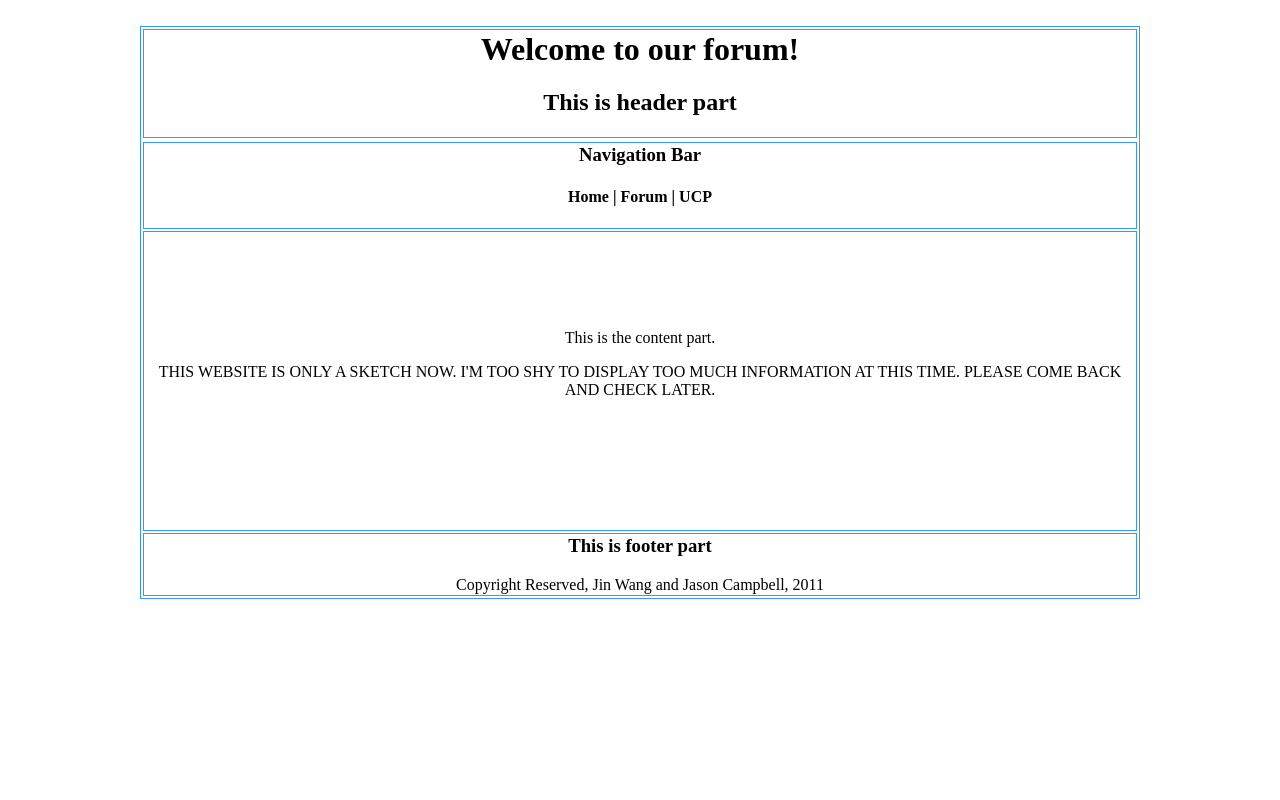
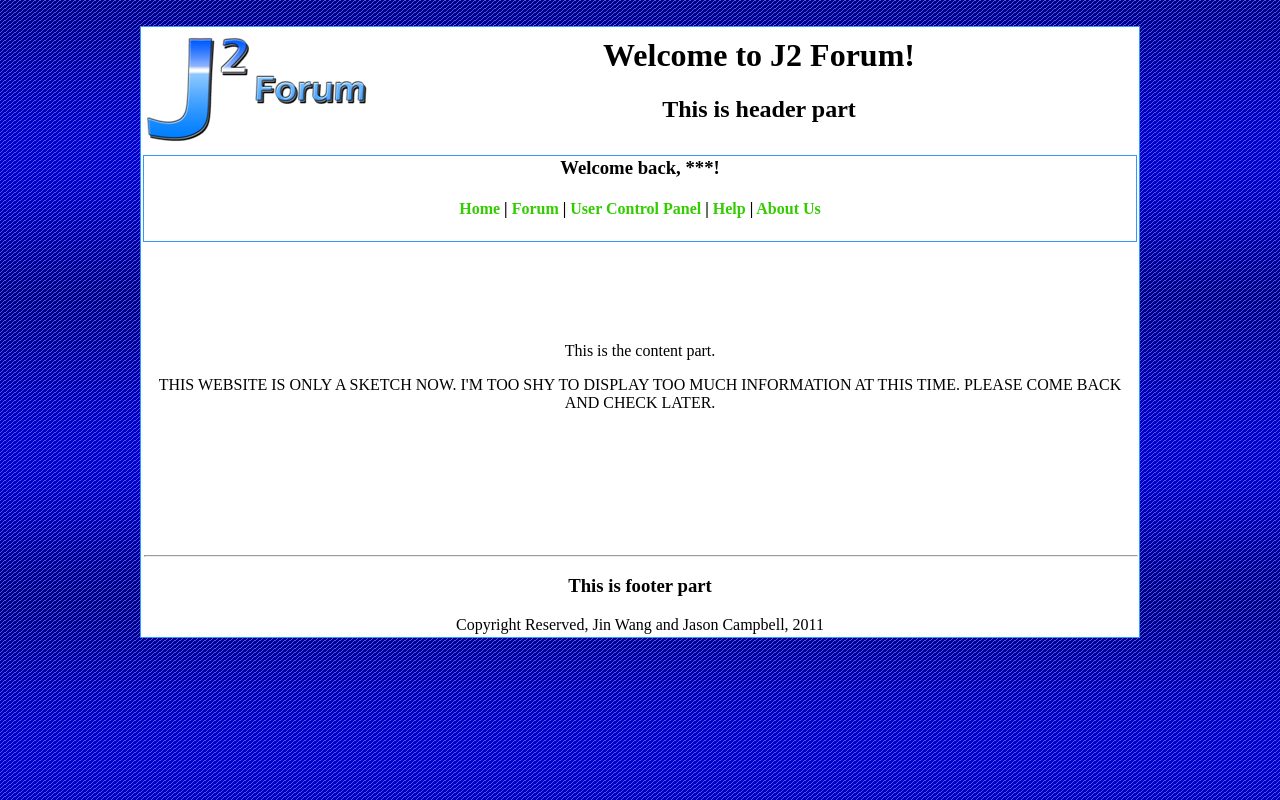
Before and after one commit to yokeholy/jin-jason-forum, a PHP site: page /index.php in a window 1280 px wide. Run offline with PHP 8.4, Linux system fonts and the light colour scheme.

Commit message:
New background and LOGO added. Jin

```diff
--- a/css/styles.css
+++ b/css/styles.css
@@ -1,2 +1,17 @@
 
-.main_container { border: 1px solid #39F; }
+body { background-image: url(/images/background.png); }
+
+img {border: none}
+
+.main_container
+{
+	border: 1px solid #39F;
+	background-color:#FFF
+}
+
+a {
+	text-decoration: none;
+	color: #3C0;
+}
+
+a:hover { color:#39F }
--- a/footer.php
+++ b/footer.php
@@ -1,6 +1,7 @@
 </td>
 <tr>
-<td align="center" class="main_container">
+<td colspan="2" align="center">
+<hr  width="100%"/>
 <h3>This is footer part</h3>
 Copyright Reserved, Jin Wang and Jason Campbell, 2011
 </td>
--- a/header.php
+++ b/header.php
@@ -3,21 +3,22 @@
 <head>
 <meta http-equiv="Content-Type" content="text/html; charset=utf-8" />
 <link href="css/styles.css" rel="stylesheet" type="text/css" />
-<title>Forum</title>
+<title>J2 Forum</title>
 </head>
 
 <body>
 <table width="1000" align="center" class="main_container">
 <tr>
-<td align="center" class="main_container">
-<H1>Welcome to our forum!</H1>
+<td width="234"><a href="/"><img src="images/logo.png" width="234" height="120" /></a></td>
+<td width="766" align="center">
+<H1>Welcome to J2 Forum!</H1>
 <H2>This is header part</H2>
 </td>
 <tr>
 <tr>
-<td align="center" class="main_container">
-<H3>Navigation Bar</H3>
-<H4>Home | Forum | UCP</H4>
+<td colspan="2" align="center" class="main_container">
+<H3>Welcome back, ***!</H3>
+<H4><a href="/">Home</a> | <a href="/">Forum</a> | <a href="/">User Control Panel</a> | <a href="/help.php">Help</a> | <a href="/about.php">About Us</a></H4>
 </td>
 <tr>
-<td height="300" align="center" class="main_container">
+<td colspan="2" height="300" align="center">
```
Also changed, not shown: images/background.png (added), images/logo.png (added), 5 other files.
